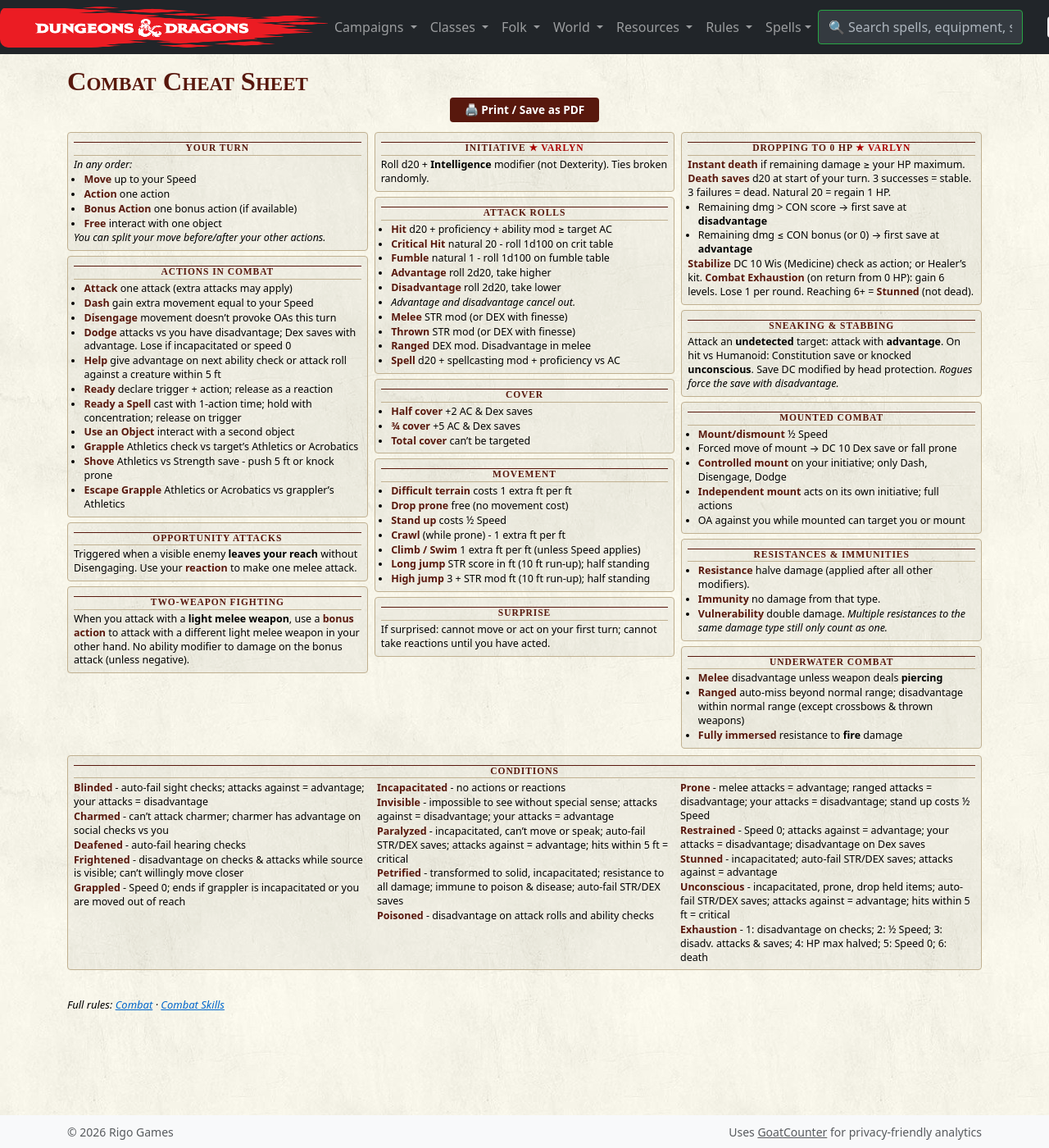
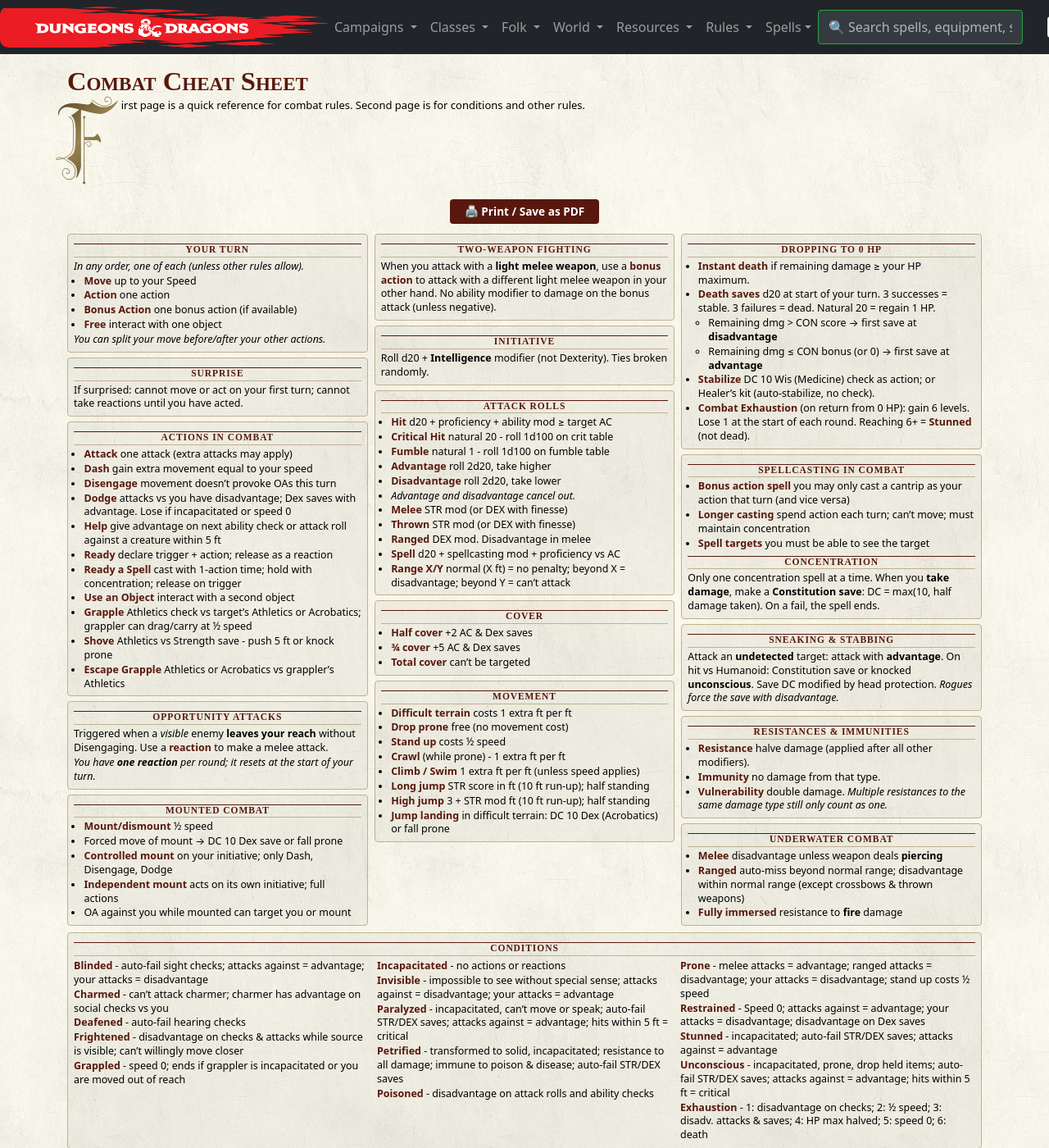
Before and after one commit to kvarak/dnd, a Jekyll site: the page built from docs/_RulesCombat/combat_cheatsheet.md, in a window 1280 px wide and 1400 px high. Shown: the whole window at 82% size. Built offline with Jekyll 4.4.1, drawn with Linux system fonts in a browser that asks for light colours; Markdown is read by kramdown in place of the engine named in the settings; some of the changed text lies outside the part shown.

Commit message:
Adds combat cheat sheet

```diff
--- a/assets/css/cheatsheet.css
+++ b/assets/css/cheatsheet.css
@@ -46,6 +46,11 @@
 .cheatsheet .grid {
   display: grid;
   grid-template-columns: repeat(3, 1fr);
+  gap: 8px;
+}
+.cheatsheet .grid-4 {
+  display: grid;
+  grid-template-columns: repeat(4, 1fr);
   gap: 8px;
 }
 .cheatsheet .box {
--- a/docs/_RulesCombat/combat_cheatsheet.md
+++ b/docs/_RulesCombat/combat_cheatsheet.md
@@ -8,18 +8,23 @@
 
 # Combat Cheat Sheet
 
+First page is a quick reference for combat rules. Second page is for conditions and other rules.
+
+<br/><br/><br/><br/>
+
 <div class="cheatsheet">
-
-<button class="print-btn" onclick="window.print()">🖨 Print / Save as PDF</button>
-
+  <button class="print-btn" onclick="window.print()">🖨 Print / Save as PDF</button>
 <div class="grid">
 
+<!-- ----------------------- Column 1 ----------------------- -->
+
 <div>
+
 <div class="box" markdown="1">
 
 ## Your Turn
 
-*In any order:*
+*In any order, one of each (unless other rules allow).*
 
 - <span class="tag">Move</span> up to your Speed
 - <span class="tag">Action</span> one action
@@ -29,30 +34,52 @@
 *You can split your move before/after your other actions.*
 
 </div>
+<div class="box" markdown="1">
 
+## Surprise
+If surprised: cannot move or act on your first turn; cannot take reactions until you have acted.
+
+</div>
 <div class="box" markdown="1">
 
 ## Actions in Combat
 
 - <span class="tag">Attack</span> one attack (extra attacks may apply)
-- <span class="tag">Dash</span> gain extra movement equal to your Speed
+- <span class="tag">Dash</span> gain extra movement equal to your speed
 - <span class="tag">Disengage</span> movement doesn't provoke OAs this turn
 - <span class="tag">Dodge</span> attacks vs you have disadvantage; Dex saves with advantage. Lose if incapacitated or speed 0
 - <span class="tag">Help</span> give advantage on next ability check or attack roll against a creature within 5 ft
 - <span class="tag">Ready</span> declare trigger + action; release as a reaction
 - <span class="tag">Ready a Spell</span> cast with 1-action time; hold with concentration; release on trigger
 - <span class="tag">Use an Object</span> interact with a second object
-- <span class="tag">Grapple</span> Athletics check vs target's Athletics or Acrobatics
+- <span class="tag">Grapple</span> Athletics check vs target's Athletics or Acrobatics; grappler can drag/carry at ½ speed
 - <span class="tag">Shove</span> Athletics vs Strength save - push 5 ft or knock prone
 - <span class="tag">Escape Grapple</span> Athletics or Acrobatics vs grappler's Athletics
+
 </div>
-
 <div class="box" markdown="1">
 
 ## Opportunity Attacks
-Triggered when a visible enemy **leaves your reach** without Disengaging. Use your <span class="tag">reaction</span> to make one melee attack.
+Triggered when a *visible* enemy **leaves your reach** without Disengaging. Use a <span class="tag">reaction</span> to make a melee attack.
+
+*You have **one reaction** per round; it resets at the start of your turn.*
 
 </div>
+<div class="box" markdown="1">
+
+## Mounted Combat
+- <span class="tag">Mount/dismount</span> ½ speed
+- Forced move of mount → DC 10 Dex save or fall prone
+- <span class="tag">Controlled mount</span> on your initiative; only Dash, Disengage, Dodge
+- <span class="tag">Independent mount</span> acts on its own initiative; full actions
+- OA against you while mounted can target you or mount
+</div>
+
+</div>
+
+<!-- ----------------------- Column 2 ----------------------- -->
+
+<div>
 
 <div class="box" markdown="1">
 
@@ -60,16 +87,12 @@
 When you attack with a **light melee weapon**, use a <span class="tag">bonus action</span> to attack with a different light melee weapon in your other hand. No ability modifier to damage on the bonus attack (unless negative).
 
 </div>
-</div>
-
-<div>
 <div class="box" markdown="1">
 
-## Initiative <span class="varlyn">★ Varlyn</span>
+## Initiative
 Roll d20 + **Intelligence** modifier (not Dexterity). Ties broken randomly.
 
 </div>
-
 <div class="box" markdown="1">
 
 ## Attack Rolls
@@ -85,8 +108,9 @@
 - <span class="tag">Thrown</span> STR mod (or DEX with finesse)
 - <span class="tag">Ranged</span> DEX mod. Disadvantage in melee
 - <span class="tag">Spell</span> d20 + spellcasting mod + proficiency vs AC
+- <span class="tag">Range X/Y</span> normal (X ft) = no penalty; beyond X = disadvantage; beyond Y = can't attack
+
 </div>
-
 <div class="box" markdown="1">
 
 ## Cover
@@ -95,60 +119,57 @@
 - <span class="tag">¾ cover</span> +5 AC & Dex saves
 - <span class="tag">Total cover</span> can't be targeted
 
-
 </div>
-
 <div class="box" markdown="1">
 
 ## Movement
 - <span class="tag">Difficult terrain</span> costs 1 extra ft per ft
 - <span class="tag">Drop prone</span> free (no movement cost)
-- <span class="tag">Stand up</span> costs ½ Speed
+- <span class="tag">Stand up</span> costs ½ speed
 - <span class="tag">Crawl</span> (while prone) - 1 extra ft per ft
-- <span class="tag">Climb / Swim</span> 1 extra ft per ft (unless Speed applies)
+- <span class="tag">Climb / Swim</span> 1 extra ft per ft (unless speed applies)
 - <span class="tag">Long jump</span> STR score in ft (10 ft run-up); half standing
 - <span class="tag">High jump</span> 3 + STR mod ft (10 ft run-up); half standing
-</div>
-
-<div class="box" markdown="1">
-
-## Surprise
-If surprised: cannot move or act on your first turn; cannot take reactions until you have acted.
+- <span class="tag">Jump landing</span> in difficult terrain: DC 10 Dex (Acrobatics) or fall prone
 
 </div>
 
 </div>
 
+<!-- ----------------------- Column 3 ----------------------- -->
+
 <div>
+
 <div class="box" markdown="1">
 
-## Dropping to 0 HP <span class="varlyn">★ Varlyn</span>
-<span class="tag">Instant death</span> if remaining damage ≥ your HP maximum.
-<span class="tag">Death saves</span> d20 at start of your turn. 3 successes = stable. 3 failures = dead. Natural 20 = regain 1 HP.
-- Remaining dmg > CON score → first save at **disadvantage**
-- Remaining dmg ≤ CON bonus (or 0) → first save at **advantage**
+## Dropping to 0 HP
+- <span class="tag">Instant death</span> if remaining damage ≥ your HP maximum.
+- <span class="tag">Death saves</span> d20 at start of your turn. 3 successes = stable. 3 failures = dead. Natural 20 = regain 1 HP.
+  - Remaining dmg > CON score → first save at **disadvantage**
+  - Remaining dmg ≤ CON bonus (or 0) → first save at **advantage**
 
-<span class="tag">Stabilize</span> DC 10 Wis (Medicine) check as action; or Healer's kit.
-<span class="tag">Combat Exhaustion</span> (on return from 0 HP): gain 6 levels. Lose 1 per round. Reaching 6+ = <span class="tag">Stunned</span> (not dead).
+- <span class="tag">Stabilize</span> DC 10 Wis (Medicine) check as action; or Healer's kit (auto-stabilize, no check).
+- <span class="tag">Combat Exhaustion</span> (on return from 0 HP): gain 6 levels. Lose 1 at the start of each round. Reaching 6+ = <span class="tag">Stunned</span> (not dead).
+
 </div>
+<div class="box" markdown="1">
 
+## Spellcasting in Combat
+- <span class="tag">Bonus action spell</span> you may only cast a cantrip as your action that turn (and vice versa)
+- <span class="tag">Longer casting</span> spend action each turn; can't move; must maintain concentration
+- <span class="tag">Spell targets</span> you must be able to see the target
+
+## Concentration
+Only one concentration spell at a time. When you **take damage**, make a **Constitution save**: DC = max(10, half damage taken). On a fail, the spell ends.
+
+</div>
 <div class="box" markdown="1">
 
 ## Sneaking & Stabbing
 Attack an **undetected** target: attack with **advantage**. On hit vs Humanoid: Constitution save or knocked **unconscious**. Save DC modified by head protection.
 *Rogues force the save with disadvantage.*
+
 </div>
-
-<div class="box" markdown="1">
-
-## Mounted Combat
-- <span class="tag">Mount/dismount</span> ½ Speed
-- Forced move of mount → DC 10 Dex save or fall prone
-- <span class="tag">Controlled mount</span> on your initiative; only Dash, Disengage, Dodge
-- <span class="tag">Independent mount</span> acts on its own initiative; full actions
-- OA against you while mounted can target you or mount
-</div>
-
 <div class="box" markdown="1">
 
 ## Resistances & Immunities
@@ -156,8 +177,8 @@
 - <span class="tag">Immunity</span> no damage from that type.
 - <span class="tag">Vulnerability</span> double damage.
 *Multiple resistances to the same damage type still only count as one.*
+
 </div>
-
 <div class="box" markdown="1">
 
 ## Underwater Combat
@@ -165,14 +186,18 @@
 - <span class="tag">Ranged</span> auto-miss beyond normal range; disadvantage within normal range (except crossbows & thrown weapons)
 - <span class="tag">Fully immersed</span> resistance to **fire** damage
 
-</div>
-</div>
+</div> <!-- END column -->
+
+</div> <!-- END grid -->
+
+<!-- ----------------------- Conditions ----------------------- -->
 
 <div class="box full-width" markdown="1">
 
 ## Conditions
 
 <div class="conditions-grid" markdown="1">
+
 <div markdown="1">
 <span class="tag">Blinded</span> - auto-fail sight checks; attacks against = advantage; your attacks = disadvantage
 
@@ -182,8 +207,9 @@
 
 <span class="tag">Frightened</span> - disadvantage on checks & attacks while source is visible; can't willingly move closer
 
-<span class="tag">Grappled</span> - Speed 0; ends if grappler is incapacitated or you are moved out of reach
+<span class="tag">Grappled</span> - speed 0; ends if grappler is incapacitated or you are moved out of reach
 </div>
+
 <div markdown="1">
 <span class="tag">Incapacitated</span> - no actions or reactions
 
@@ -195,8 +221,9 @@
 
 <span class="tag">Poisoned</span> - disadvantage on attack rolls and ability checks
 </div>
+
 <div markdown="1">
-<span class="tag">Prone</span> - melee attacks = advantage; ranged attacks = disadvantage; your attacks = disadvantage; stand up costs ½ Speed
+<span class="tag">Prone</span> - melee attacks = advantage; ranged attacks = disadvantage; your attacks = disadvantage; stand up costs ½ speed
 
 <span class="tag">Restrained</span> - Speed 0; attacks against = advantage; your attacks = disadvantage; disadvantage on Dex saves
 
@@ -204,15 +231,130 @@
 
 <span class="tag">Unconscious</span> - incapacitated, prone, drop held items; auto-fail STR/DEX saves; attacks against = advantage; hits within 5 ft = critical
 
-<span class="tag">Exhaustion</span> - 1: disadvantage on checks; 2: ½ Speed; 3: disadv. attacks & saves; 4: HP max halved; 5: Speed 0; 6: death
-</div>
-</div>
+<span class="tag">Exhaustion</span> - 1: disadvantage on checks; 2: ½ speed; 3: disadv. attacks & saves; 4: HP max halved; 5: speed 0; 6: death
 </div>
 
-</div>
-</div>
+</div> <!-- END conditions grid -->
+
+</div> <!-- END conditions box -->
+
+</div> <!-- END grid -->
 
 
 <br/>
 
-*Full rules: [Combat](../RulesCombat/a_index.html) · [Combat Skills](../RulesCharacter/skills_combat.html)*
+<div class="grid">
+
+<!-- ----------------------- ---- ----------------------- -->
+
+<div>
+<div class="box" markdown="1">
+
+## Proficiency Bonus
+
+| Levels | Bonus |
+|:-------|:-----:|
+| 1–4 | +2 |
+| 5–8 | +3 |
+| 9–12 | +4 |
+| 13–16 | +5 |
+| 17–20 | +6 |
+
+</div>
+<div class="box" markdown="1">
+
+## Ability Check DCs
+
+| Difficulty | DC |
+|:-----------|:--:|
+| Trivial | 5 |
+| Easy | 10 |
+| Medium | 15 |
+| Hard | 20 |
+| Very Hard | 25 |
+| Near Impossible | 30 |
+
+</div>
+
+</div>
+
+<!-- ----------------------- Column 2 ----------------------- -->
+
+<div>
+
+<div class="box" markdown="1">
+
+## Short Rest
+
+**Post-combat:** spend 1 HD; use Healer's kit
+
+**At camp:** spend any number of HD
+
+*See your class description for more short rest benefits.*
+
+## Long Rest
+
+**Spells:** regain PB or half PB spell slots (rounded up) depending on class. You regain your lowest spell slots first.
+
+**Attune:** switch attuned magic items (max 3).
+
+**The Long Rest:** gain short rest benefits, then choose **one:**
+- Regain up to ½ max HP
+- Regain up to ½ max HD
+- Remove 1 exhaustion level
+- Remove 1 negative condition
+- Restore 1 reduced ability score
+- Regain 1 inspiration (if < 3)
+- Regain lowest spell slot
+
+*See your class description for more long rest benefits.*
+
+</div>
+
+</div>
+
+<!-- ----------------------- Column 3 ----------------------- -->
+
+<div>
+
+<div class="box" markdown="1">
+
+## Inspiration
+
+Hold up to **3** points.
+
+**Skill checks:** spend *after* seeing the result to reroll.
+
+**Other rolls:** spend *before* the roll to gain advantage.
+
+</div>
+<div class="box" markdown="1">
+
+## Usage Die
+
+After using a consumable (ammo, Healer's kit, etc.), roll its usage die. On a **1 or 2**, the die shrinks one step. On a **1 or 2** on a d4, the item is gone, except for ammunition, which has a last shot. The larger the starting usage die, the more uses you'll get out of an item before it expires.
+
+<span class="tag">d20 → d12 → d10 → d8 → d6 → d4 → 0 </span>(1 last shot for ammo)
+
+| Die | Avg uses |
+|:---:|:--------:|
+| d20 | 30 |
+| d12 | 20 |
+| d10 | 14 |
+| d8 | 9 |
+| d6 | 5 |
+| d4 | 2 |</div>
+
+
+</div>
+
+</div> <!-- END column -->
+
+</div> <!-- END grid -->
+
+</div> <!-- END cheatsheet -->
+
+
+<br/>
+
+*Full rules: [Combat](../RulesCombat/a_index.html) · [Combat Skills](../RulesCharacter/skills_combat.html) · [Adventuring & Resting](../RulesExtra/adventuring.html) · [Equipment](../RulesEquipment/a_index.html) · [The Character](../RulesCharacter/a_index.html) · [D&D 5e Basic Rules](https://www.dndbeyond.com/sources/dnd/basic-rules-2014/combat)*
```
